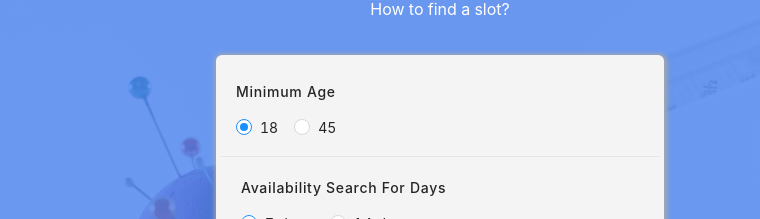
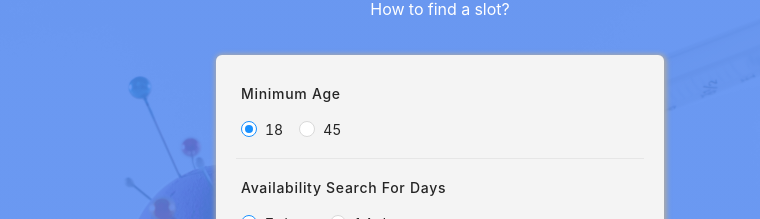
Before and after one commit to ittsprashant/go_for_vaccine, a React (Create React App) app: page / in a window 1280 px wide. Shown: the part 251-470 px from the top of the page, without its empty margins (200-960 px from the left). Built offline with nearby package versions, Linux system fonts and the light colour scheme.

Commit message:
ui changes

```diff
--- a/src/Components/Home.js
+++ b/src/Components/Home.js
@@ -386,8 +386,8 @@ class Home extends Component {
                 </div>
                 <div className='main-box'>
                     <div className='form-to-fill'>
-                        <div className='row'>
-                            <div className='age-section col'>
+                        <div className='row-1'>
+                            <div className='age-section'>
                                 <p className='label' style={{ marginTop: '1px' }}>Minimum Age</p>
                                 <Radio.Group disabled={this.state.disableOptions} options={this.state.ageOptions} onChange={this.selectAge} value={this.state.selectedAge} />
                             </div>
```
